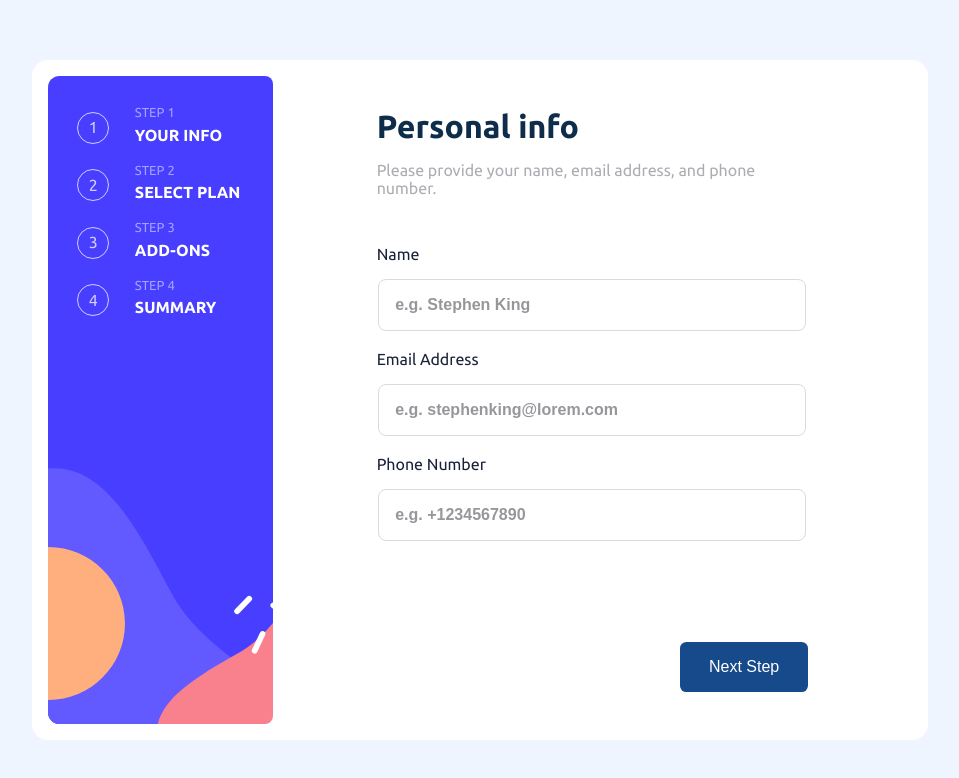
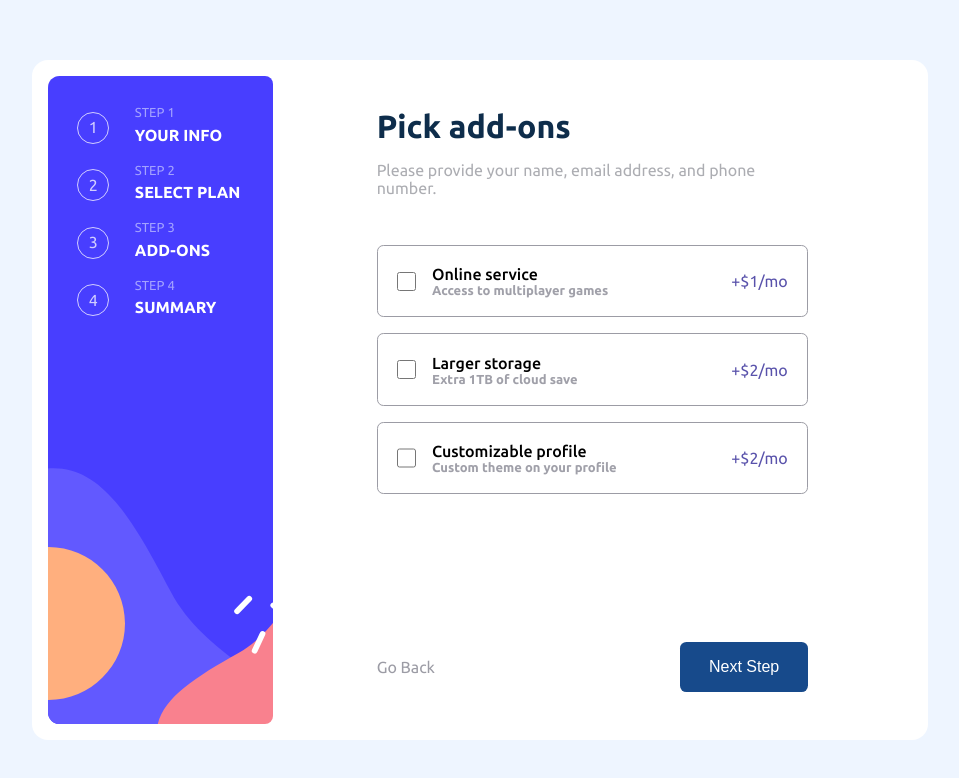
Before and after one commit to kakaran/Multi-Step-Form-, a React (Vite) app: page / in a window 1280 px wide. Shown: the top 778 px of the page, without its empty margins (160-1119 px from the left). Built offline with nearby package versions, Linux system fonts and the light colour scheme.

Commit message:
add the more update

```diff
--- a/src/components/PickAddOns.jsx
+++ b/src/components/PickAddOns.jsx
@@ -1,17 +1,22 @@
+import { useState } from "react";
+
 const allServices = [
   {
+    id: 1,
     serviceName: "Online service",
     serviceDetail: "Access to multiplayer games",
     serviceMonthPrice: "1/mo",
     serviceYearPrice: "10/yr",
   },
   {
+    id: 2,
     serviceName: "Larger storage",
     serviceDetail: "Extra 1TB of cloud save",
     serviceMonthPrice: "2/mo",
     serviceYearPrice: "20/yr",
   },
   {
+    id: 3,
     serviceName: "Customizable profile",
     serviceDetail: "Custom theme on your profile",
     serviceMonthPrice: "2/mo",
@@ -19,8 +24,32 @@ const allServices = [
   },
 ];
 
-const PickAddOns = ({ change }) => {
+const PickAddOns = ({ change, value }) => {
 
+  const [planChange] = useState(
+    value.plan?.planSelect ? value.plan.planSelect : false
+  );
+
+  const [addOns, setAddOns] = useState([]);
+
+  const AddOnsMethod = (data) => {
+    setAddOns((addOns) => {
+      if (!addOns.length) {
+        return [...addOns, data];
+      } else {
+        const result = addOns.map((value) => {
+          console.log(value.id === data.id);
+          value.id === data.id
+            ? addOns.filter((check) => check.id !== data.id)
+            : [...addOns,data];
+        });
+        console.log(result, "result");
+        return result;
+      }
+    });
+  };
+
+  console.log(addOns);
   const nextPage = () => {
     // if (selectPlan) {
     change("pickAddOns", "finishingUp");
@@ -28,7 +57,7 @@ const PickAddOns = ({ change }) => {
   };
 
   const backPage = () => {
-    change("pickAddOns", "selectPlans");
+    change("finishingUp", "pickAddOns");
   };
 
   return (
@@ -42,13 +71,30 @@ const PickAddOns = ({ change }) => {
           {allServices.map((value, index) => (
             <div className="service-container" key={index}>
               <div>
-                <input type="checkbox" name="" id="" />
+                <input
+                  type="checkbox"
+                  name=""
+                  id={value.id}
+                  onClick={() =>
+                    AddOnsMethod({
+                      id: value.id,
+                      pack: value?.serviceName,
+                      planSelect: planChange,
+                      price: !planChange
+                        ? value.serviceMonthPrice
+                        : value.serviceYearPrice,
+                    })
+                  }
+                />
                 <span>
-                  <label htmlFor="">{value.serviceName}</label>
+                  <label htmlFor={value.id}>{value.serviceName}</label>
                   <p>{value.serviceDetail}</p>
                 </span>
               </div>
-              <p>+${value.serviceMonthPrice}</p>
+              <p>
+                +$
+                {!planChange ? value.serviceMonthPrice : value.serviceYearPrice}
+              </p>
             </div>
           ))}
         </div>
@@ -61,5 +107,4 @@ const PickAddOns = ({ change }) => {
   );
 };
 
-
 export default PickAddOns;
--- a/src/components/SelectPlan.jsx
+++ b/src/components/SelectPlan.jsx
@@ -22,15 +22,37 @@ const plansData = [
 ];
 
 const SelectPlan = ({ change, value }) => {
-  const [selectPlan, setSelectPlan] = useState();
-  const [planChange, setPlanChange] = useState(false);
-  console.log(value);
+  const [selectPlan, setSelectPlan] = useState({
+    pack: value.plan?.pack,
+    planSelect: false,
+    price: value.plan?.price,
+  });
+  const [planChange, setPlanChange] = useState(
+    value.plan?.planSelect ? value.plan.planSelect : false
+  );
+
+  //Data reset on change the plan year
+  const planchangeMethod = () => {
+    setSelectPlan({
+      pack: "",
+      planSelect: planChange,
+      price: "",
+    });
+  };
+
+  //Data Set on State
+  const selectPlanUpdate = (data) => {
+    setSelectPlan((emptyobject) => ({ ...emptyobject }, { ...data }));
+  };
+
+  //Move on next page
   const nextPage = () => {
-    if (selectPlan) {
+    if (selectPlan.pack) {
       change("selectPlans", "pickAddOns", { plan: selectPlan });
     }
   };
 
+  //Move on previous page
   const backPage = () => {
     change("selectPlans", "home", { plan: selectPlan });
   };
@@ -53,8 +75,9 @@ const SelectPlan = ({ change, value }) => {
                 }`}
                 key={data?.pack}
                 onClick={() =>
-                  setSelectPlan({
+                  selectPlanUpdate({
                     pack: data?.pack,
+                    planSelect: planChange,
                     price: !planChange ? data.monthPrice : data.yearPrice,
                   })
                 }
@@ -87,7 +110,11 @@ const SelectPlan = ({ change, value }) => {
               <input
                 type="checkbox"
                 id="checkbox"
-                onClick={() => setPlanChange(!planChange)}
+                onChange={() => {
+                  setPlanChange(!planChange);
+                  planchangeMethod();
+                }}
+                checked={planChange}
               />
               <div className="slider round"></div>
             </label>
--- a/src/page/Home.jsx
+++ b/src/page/Home.jsx
@@ -7,9 +7,9 @@ import { useEffect } from "react";
 
 const Home = () => {
   const [page, setpage] = useState({
-    home: true,
+    home: false,
     selectPlans: false,
-    pickAddOns: false,
+    pickAddOns: true,
     finishingUp: false,
   });
 
@@ -21,14 +21,14 @@ const Home = () => {
     add: "",
   });
 
-  useEffect(() => {
-    setpage({
-      home: true,
-      selectPlans: false,
-      pickAddOns: false,
-      finishingUp: false,
-    });
-  }, []);
+//   useEffect(() => {
+//     setpage({
+//       home: true,
+//       selectPlans: false,
+//       pickAddOns: false,
+//       finishingUp: false,
+//     });
+//   }, []);
 
   const Onchagetesdetail = (last, next, value) => {
     setpage({ ...page, [last]: false, [next]: true });
```
Also changed, not shown: .eslintrc.cjs, src/index.css (line endings or trailing spaces).
